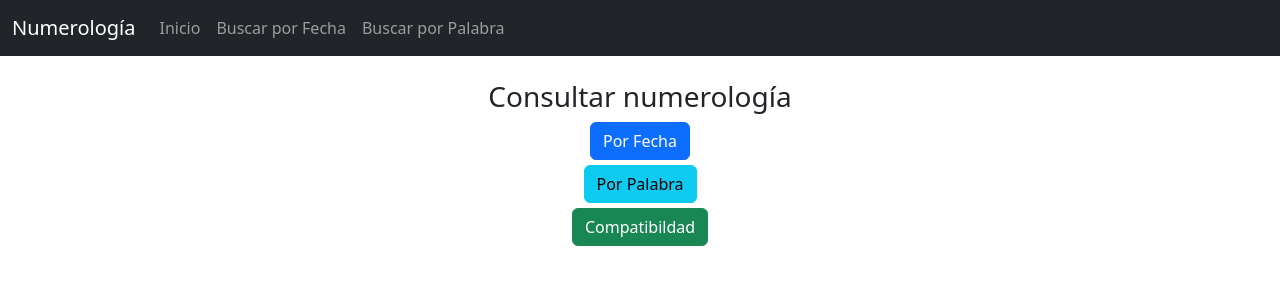
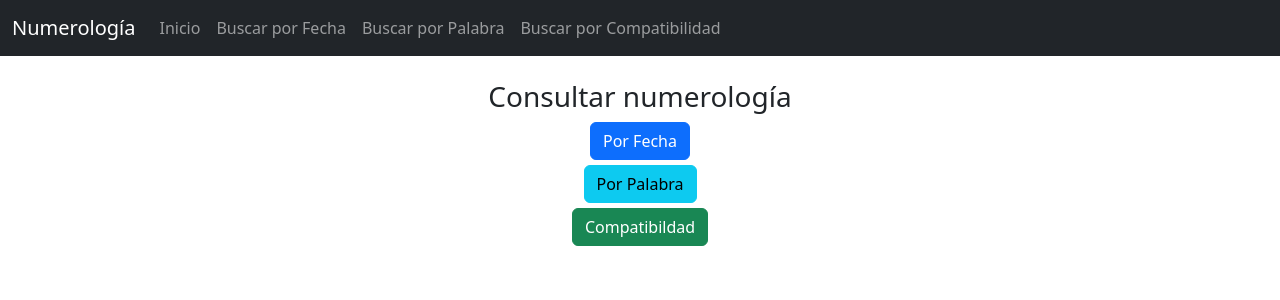
Before and after one commit to getoconas/numerologia-rapida, an Angular app: page /home in a window 1280 px wide. Shown: the top 300 px of the page. Built offline with nearby package versions, Linux system fonts and the light colour scheme.

Commit message:
add compatibility button in search bar

```diff
--- a/src/app/components/header/header.component.html
+++ b/src/app/components/header/header.component.html
@@ -15,6 +15,9 @@
         <li class="nav-item">
           <a class="nav-link" [routerLink]="['palabra']">Buscar por Palabra</a>
         </li>
+        <li class="nav-item">
+          <a class="nav-link" [routerLink]="['compatibilidad']">Buscar por Compatibilidad</a>
+        </li>
       </ul>
     </div>
   </div>
```
